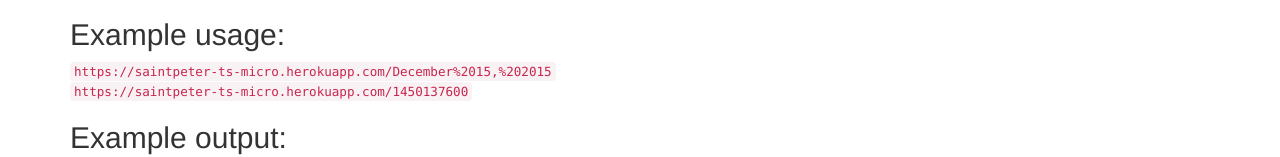
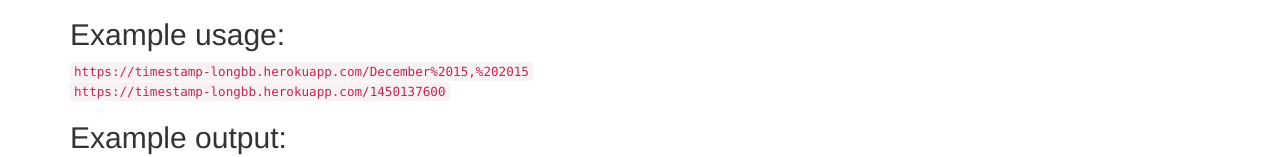
Before and after one commit to longbb/timestamp-freecodecamp, a website: page index.html in a window 1280 px wide. Shown: the part 217-374 px from the top of the page. Drawn offline with nearby package versions, Linux system fonts and the light colour scheme.

Commit message:
Rename server.js to index.js

```diff
--- a/index.html
+++ b/index.html
@@ -19,8 +19,8 @@
         </ol>
     </blockquote>
     <h2>Example usage:</h2>
-    <code>https://saintpeter-ts-micro.herokuapp.com/December%2015,%202015</code><br>
-    <code>https://saintpeter-ts-micro.herokuapp.com/1450137600</code>
+    <code>https://timestamp-longbb.herokuapp.com/December%2015,%202015</code><br>
+    <code>https://timestamp-longbb.herokuapp.com/1450137600</code>
     <h2>Example output:</h2>
     <code>{ "unix": 1450137600, "natural": "December 15, 2015" }</code><br>
     <code>{ "unix": null, "natural": null }</code>
```
Also changed, not shown: index.js (renamed from server.js), 1 other file.
